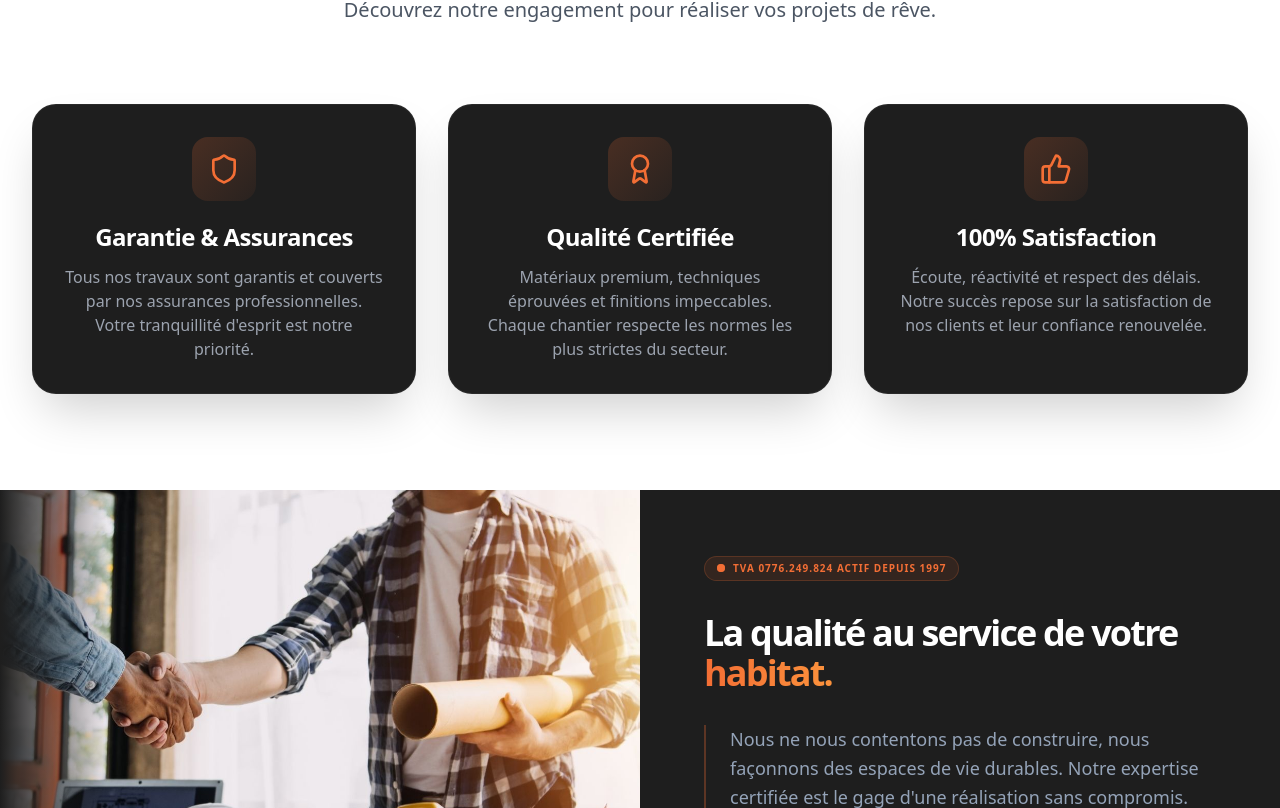
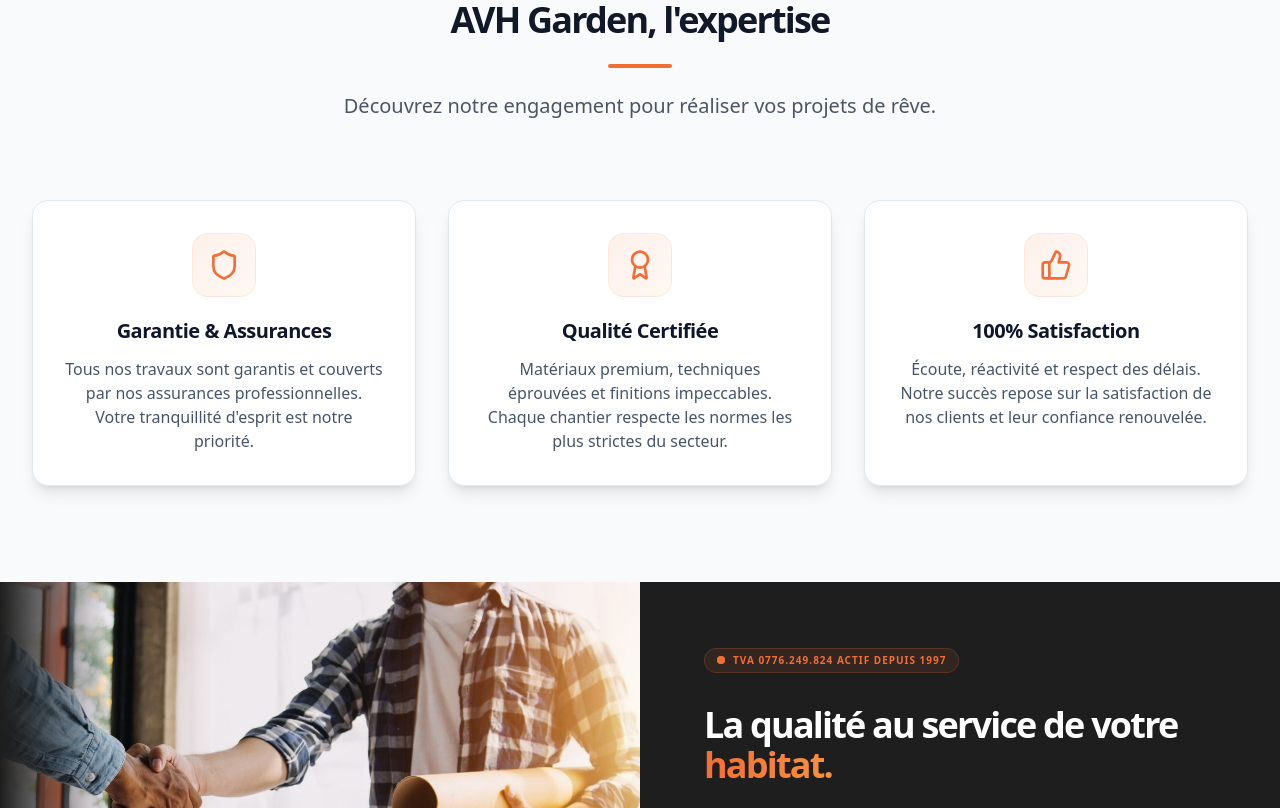
Before and after one commit to NicolasDeza/avhgarden, a Nuxt app: page / in a window 1280 px wide. Shown: the part 2552-3360 px from the top of the page. Built offline with nearby package versions, Linux system fonts and the light colour scheme.

Commit message:
UI UX section split et réalisations

```diff
--- a/app/components/FeatureItem.vue
+++ b/app/components/FeatureItem.vue
@@ -8,26 +8,32 @@ defineProps({
 
 <template>
   <div
-    class="group flex flex-col items-center text-center p-6 sm:p-8 rounded-3xl
+    class="group relative flex flex-col items-center text-center p-6 sm:p-8 rounded-2xl
            transition-all duration-500 hover:-translate-y-2
-           bg-[#1E1E1E] border border-white/5 hover:border-primary/20 shadow-2xl shadow-black/20"
+           bg-white border border-slate-200 hover:border-primary/30 shadow-lg hover:shadow-2xl overflow-hidden"
   >
+    <!-- Effet de fond subtil au hover -->
+    <div class="absolute inset-0 bg-gradient-to-br from-primary/5 via-transparent to-transparent opacity-0 group-hover:opacity-100 transition-opacity duration-500" />
+
     <div
       class="relative flex h-14 w-14 sm:h-16 sm:w-16 shrink-0 items-center justify-center rounded-2xl mb-5
-             bg-gradient-to-br from-primary/20 to-primary/5 text-primary
-             transition-all duration-500 group-hover:scale-110 group-hover:rotate-3"
+             bg-gradient-to-br from-primary/10 to-orange-500/5 text-primary
+             transition-all duration-500 group-hover:scale-110 group-hover:shadow-lg group-hover:shadow-primary/20
+             border border-primary/10"
     >
       <component :is="icon" class="h-7 w-7 sm:h-8 sm:w-8" />
-
     </div>
 
-    <div class="space-y-3">
-      <h3 class="font-black text-xl sm:text-2xl tracking-tight text-white">
+    <div class="relative space-y-3">
+      <h3 class="font-extrabold text-lg sm:text-xl tracking-tight text-slate-900">
         {{ title }}
       </h3>
-      <p class="leading-relaxed text-gray-400 text-sm sm:text-base">
+      <p class="leading-relaxed text-slate-600 text-sm sm:text-base">
         {{ description }}
       </p>
     </div>
+
+    <!-- Accent décoratif en bas -->
+    <div class="absolute bottom-0 left-0 right-0 h-1 bg-gradient-to-r from-transparent via-primary to-transparent opacity-0 group-hover:opacity-100 transition-opacity duration-500" />
   </div>
 </template>
--- a/app/components/FeaturesSection.vue
+++ b/app/components/FeaturesSection.vue
@@ -28,7 +28,7 @@ const features = [
 </script>
 
 <template>
-  <section class="w-full bg-white pb-16 sm:pb-24 " aria-label="Pourquoi nous choisir">
+  <section class="w-full bg-slate-50 py-24 sm:py-24" aria-label="Pourquoi nous choisir">
     <div class="mx-auto max-w-[1440px] px-4 sm:px-6 lg:px-8">
       <!-- Titre -->
       <header class="mx-auto max-w-3xl text-center mb-20">
--- a/app/components/SplitSection.vue
+++ b/app/components/SplitSection.vue
@@ -31,7 +31,7 @@
           La qualité au service de votre <span class="text-transparent bg-clip-text bg-gradient-to-r from-primary to-orange-400">habitat.</span>
         </h2>
 
-        <p class="text-slate-400 text-lg leading-relaxed mb-10 font-light border-l-2 border-primary/30 pl-6">
+        <p class="text-slate-400 text-lg leading-relaxed mb-10 font-light ">
           Nous ne nous contentons pas de construire, nous façonnons des espaces de vie durables. Notre expertise certifiée est le gage d'une réalisation sans compromis.
         </p>
 
```
